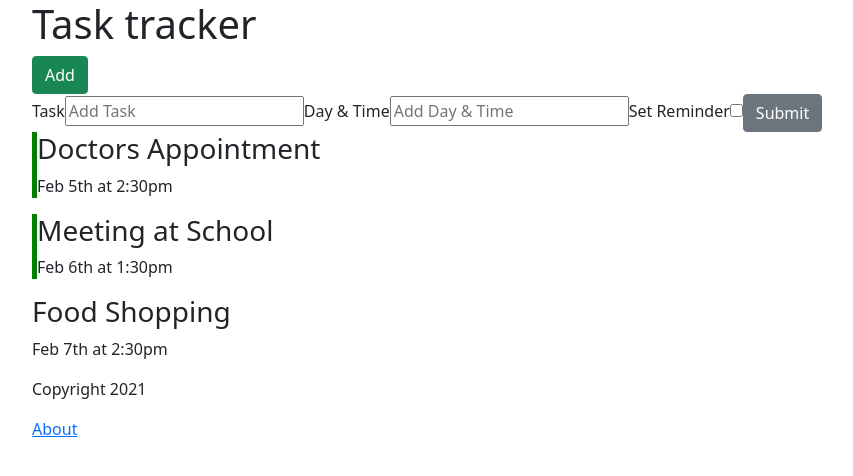
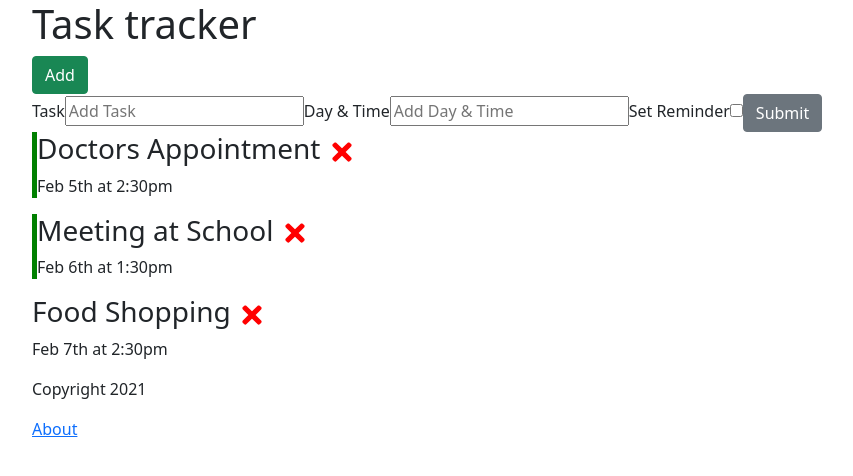
Before and after one commit to KurtVarcoe/react-task-tracker, a React (Create React App) app: page / in a window 1280 px wide. Shown: the top 476 px of the page, without its empty margins (50-903 px from the left). Built offline with nearby package versions, Linux system fonts and the light colour scheme.

Commit message:
install react-icons and add fa-times symbol

```diff
--- a/package.json
+++ b/package.json
@@ -9,6 +9,7 @@
     "bootstrap": "^5.1.3",
     "react": "^17.0.2",
     "react-dom": "^17.0.2",
+    "react-icons": "^4.3.1",
     "react-scripts": "4.0.3",
     "web-vitals": "^1.1.2"
   },
--- a/src/components/Task.js
+++ b/src/components/Task.js
@@ -1,7 +1,9 @@
+import { FaTimes } from 'react-icons/fa'
+
 const Task = ({task, onToggle}) => {
     return (
         <div className={`task ${task.reminder ? 'reminder' : ''}`} onDoubleClick={() => onToggle(task.id)}>
-            <h3>{task.text}</h3>
+            <h3>{task.text} <FaTimes style={{ color : 'red' }}/></h3>
             <p>{task.day}</p>
         </div>
     )
```
Also changed, not shown: 1 other file (tests, documents, lock files or other folders).
